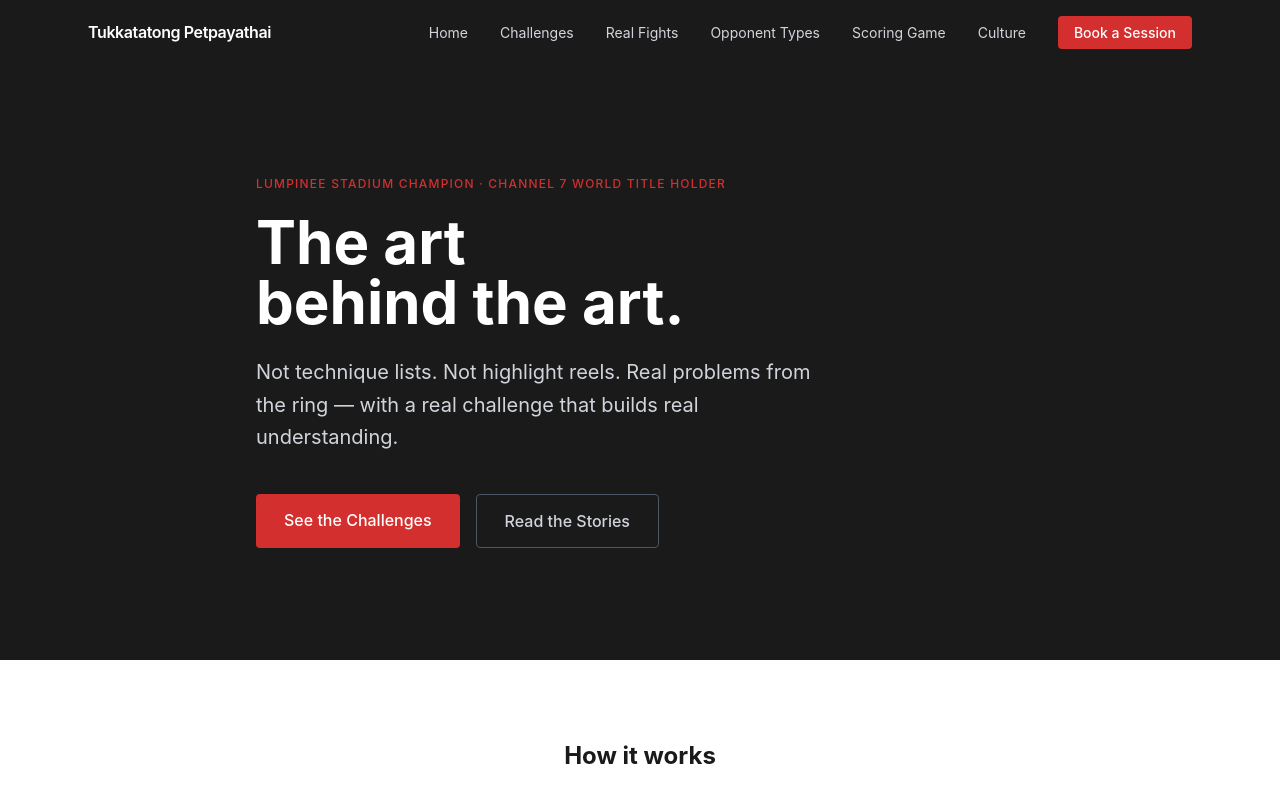
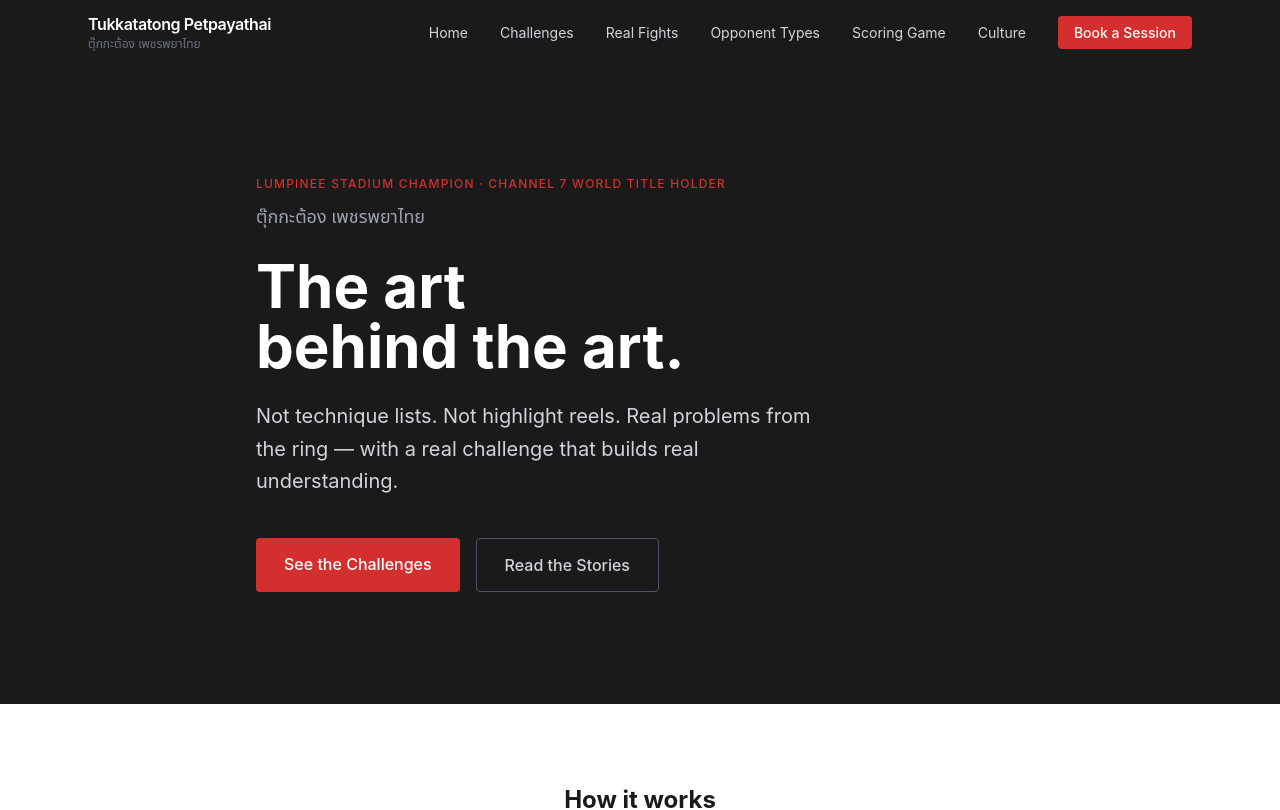
Before and after one commit to sorazhang/tukkata-tong-petpayathai, a Next.js app: page / in a window 1280 px wide. Shown: the top 810 px of the page. Built offline with nearby package versions, Linux system fonts and the light colour scheme.

Commit message:
Add Thai script authenticity — name in nav, hero, and footer
https://claude.ai/code/session_01Uud9y6DN7DSM9RrXHhy48E

```diff
--- a/app/page.tsx
+++ b/app/page.tsx
@@ -16,8 +16,11 @@ export default async function Home() {
       {/* ── Hero ── */}
       <section className="bg-brand-black text-white py-28 px-6">
         <div className="max-w-3xl mx-auto">
-          <p className="text-brand-red text-xs font-medium uppercase tracking-widest mb-5">
+          <p className="text-brand-red text-xs font-medium uppercase tracking-widest mb-3">
             Lumpinee Stadium Champion · Channel 7 World Title Holder
+          </p>
+          <p className="font-thai text-gray-400 text-lg mb-6" lang="th">
+            ตุ๊กกะต้อง เพชรพยาไทย
           </p>
           <h1 className="text-5xl md:text-6xl font-bold leading-tight mb-6">
             The art<br />behind the art.
--- a/components/Footer.tsx
+++ b/components/Footer.tsx
@@ -6,7 +6,8 @@ export default function Footer() {
       <div className="max-w-6xl mx-auto px-6">
         <div className="flex flex-col md:flex-row justify-between items-start gap-8">
           <div>
-            <p className="text-white font-semibold mb-2">Tukkatatong Petpayathai</p>
+            <p className="text-white font-semibold mb-1">Tukkatatong Petpayathai</p>
+            <p className="font-thai text-gray-500 text-sm mb-3" lang="th">ตุ๊กกะต้อง เพชรพยาไทย</p>
             <p className="text-sm text-gray-500 max-w-xs leading-relaxed">
               Lumpinee Stadium champion. Channel 7 World title holder.
               Sharing the knowledge that took 30 years to build.
--- a/components/Nav.tsx
+++ b/components/Nav.tsx
@@ -15,9 +15,14 @@ export default function Nav() {
       <nav className="max-w-6xl mx-auto px-6 h-16 flex items-center justify-between">
         <Link
           href="/"
-          className="text-white font-semibold text-base tracking-tight hover:text-gray-300 transition-colors"
+          className="flex flex-col leading-tight hover:opacity-80 transition-opacity"
         >
-          Tukkatatong Petpayathai
+          <span className="text-white font-semibold text-base tracking-tight">
+            Tukkatatong Petpayathai
+          </span>
+          <span className="font-thai text-gray-500 text-xs" lang="th">
+            ตุ๊กกะต้อง เพชรพยาไทย
+          </span>
         </Link>
 
         <ul className="hidden md:flex items-center gap-8 list-none m-0 p-0">
--- a/tailwind.config.ts
+++ b/tailwind.config.ts
@@ -21,6 +21,7 @@ const config: Config = {
           'Roboto',
           'sans-serif',
         ],
+        thai: ['"Noto Sans Thai"', '"TH Sarabun New"', '"Leelawadee UI"', 'sans-serif'],
       },
       typography: {
         DEFAULT: {
```
